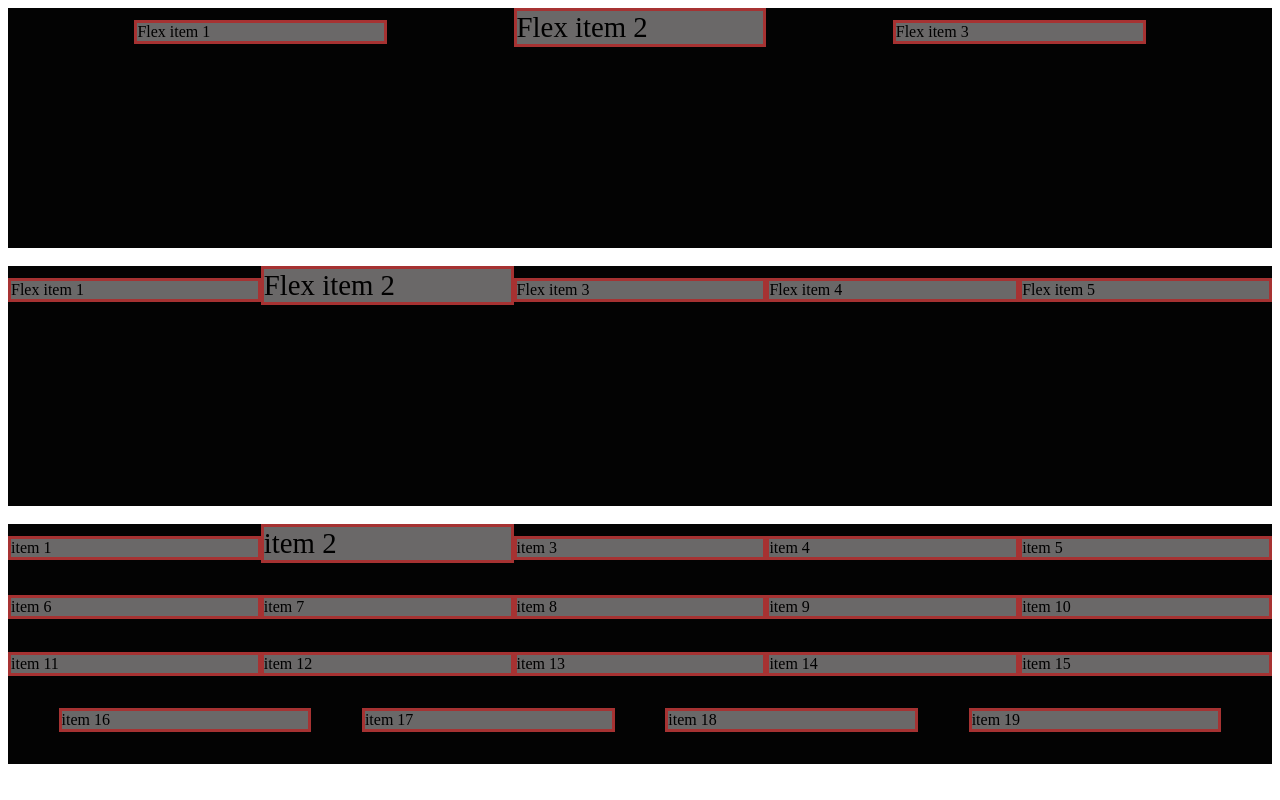
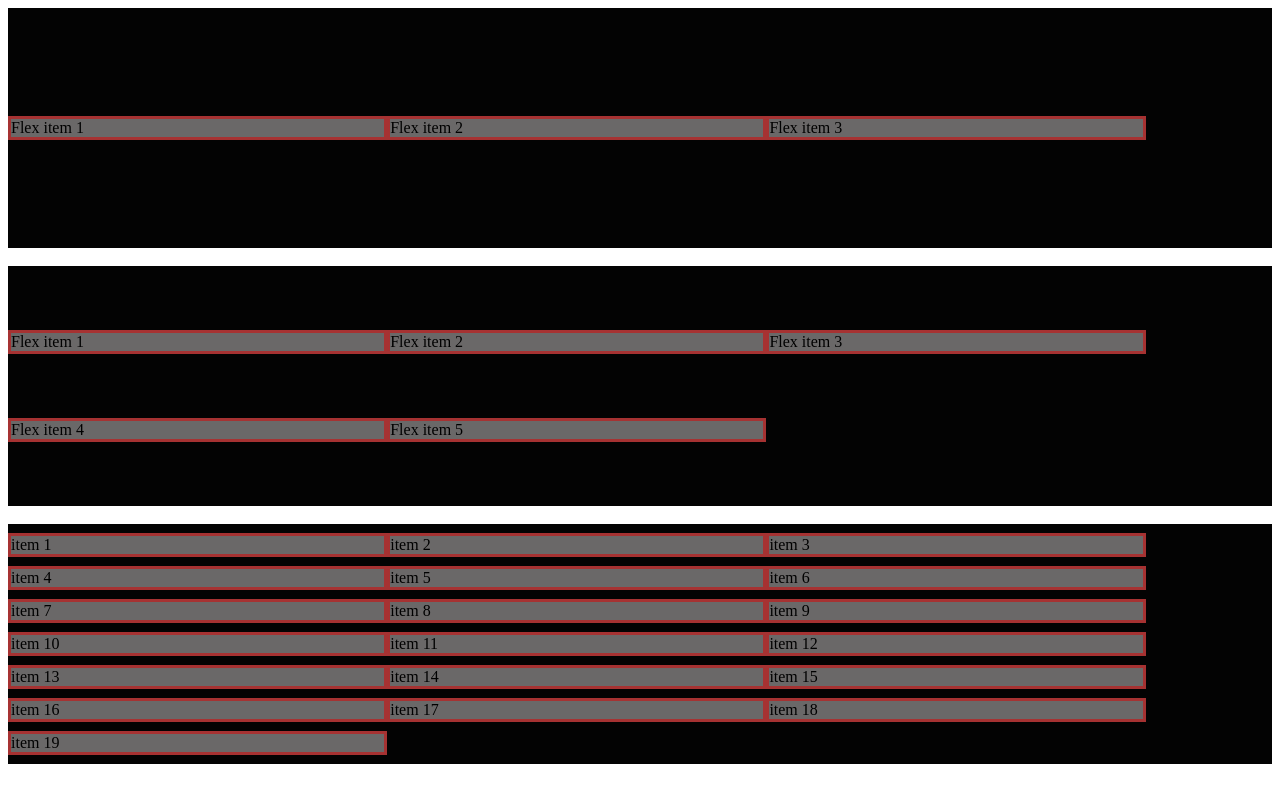
Before and after one commit to jsola02/Todos-los-cursos_CSS-Flexbox, a website built with Vite: page index.html in a window 1280 px wide. Built offline with nearby package versions, Linux system fonts and the light colour scheme.

Commit message:
video 5 update

```diff
--- a/src/assets/css/style.css
+++ b/src/assets/css/style.css
@@ -9,16 +9,18 @@
   flex-direction: column;
   flex-wrap: wrap;
   flex-flow: row wrap;
-  justify-content: space-evenly;
-  align-items: baseline;
+  /*   justify-content: space-evenly; */
+  align-items: center;
+  align-content: space-evenly;
 }
 
 .item {
-  width: 20%;
+  width: 30%;
   background: #6a6868;
   border: medium solid #a63232;
 }
 
-.item:nth-child(2) {
+/* .item:nth-child(2),
+.item:nth-child(9) {
   font-size: 1.8rem;
-}
+} */
```
